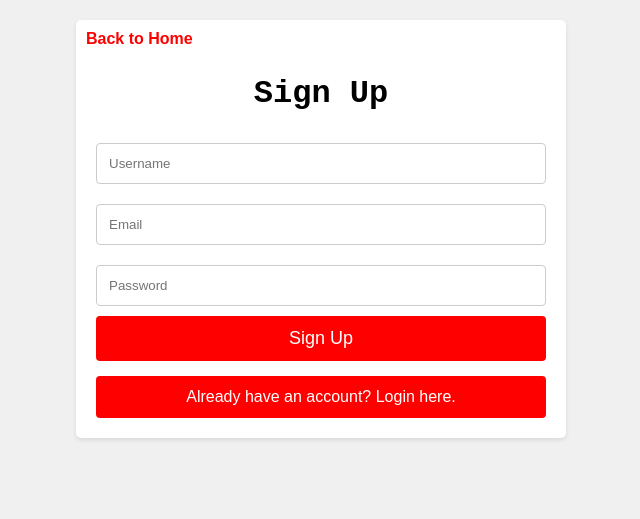
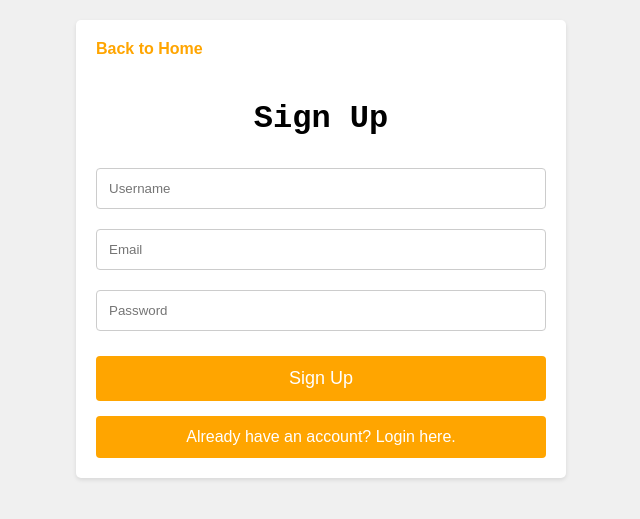
Before and after one commit to RahinAshraf/ash_driving_school, a Django app: page /signup/ in a window 1280 px wide. Shown: the top 519 px of the page, without its empty margins (319-959 px from the left). Run offline with Django 3.2, Linux system fonts and the light colour scheme.

Commit message:
Describe the changes you made

```diff
--- a/ash_driving_school/templates/signup.html
+++ b/ash_driving_school/templates/signup.html
@@ -22,26 +22,25 @@
             box-shadow: 0 2px 4px rgba(0, 0, 0, 0.1);
         }
 
-        /* Link positioning at top left inside the form container */
+        /* Back to Home link styling */
         .back-link {
             position: absolute;
-            top: 0; /* Positioned at the top of the container */
-            left: 0; /* Positioned at the left of the container */
-            color: #FF0000;
+            top: 20px; /* Adjusted positioning for spacing */
+            left: 20px;
+            color: orange; /* Changed to orange */
             text-decoration: none;
             font-weight: bold;
-            margin-top: 10px; /* Add some space from the top */
-            margin-left: 10px; /* Add some space from the left */
         }
 
         .back-link:hover {
-            color: #C8102E;
+            color: #cc8400; /* Darker orange for hover effect */
         }
 
-        h2 {
-            text-align: center;
-            color: #FF0000;
-            margin-top: 30px; /* To give space for the back-link */
+        h1 {
+            text-align: center; /* Center-align header */
+            color: black;
+            font-family: 'Courier New', Courier, monospace;
+            margin-top: 60px; /* Increased margin-top to create space below the link */
         }
 
         form {
@@ -62,16 +61,17 @@
 
         button {
             padding: 12px;
-            background-color: #FF0000;
+            background-color: orange; /* Changed to orange */
             color: white;
             border: none;
             border-radius: 4px;
             cursor: pointer;
-            font-size: 18px;
+            font-size: 18px; /* Increased font size */
+            margin-top: 15px; /* Added gap between input fields and buttons */
         }
 
         button:hover {
-            background-color: #C8102E;
+            background-color: #cc8400; /* Darker orange for hover */
         }
 
         .error {
@@ -82,31 +82,24 @@
         .login-link {
             display: inline-block;
             padding: 12px;
-            background-color: #FF0000;
+            background-color: orange; /* Changed to orange */
             color: white;
             text-decoration: none;
             border-radius: 4px;
             text-align: center;
             width: 100%;
             box-sizing: border-box;
-            margin-top: 15px;
+            margin-top: 15px; /* Added spacing between buttons */
         }
 
         .login-link:hover {
-            background-color: #C8102E;
-        }
-
-       h1 {
-            text-align: center; /* Center-align header */
-            color: black;
-            font-family: 'Courier New', Courier, monospace;
-            margin-top: 35px; /* Increased margin-top to create space below the link */
+            background-color: #cc8400; /* Darker orange for hover */
         }
     </style>
 </head>
 <body>
     <div class="container">
-        <!-- Back to Home link inside the container -->
+        <!-- Back to Home link -->
         <a href="{% url 'abu' %}" class="back-link">Back to Home</a>
 
         <h1>Sign Up</h1>
@@ -137,7 +130,7 @@
             <button type="submit">Sign Up</button>
         </form>
 
-        <!-- "Already have an account" link with added spacing -->
+        <!-- "Already have an account" link styled as a button -->
         <a href="{% url 'login' %}" class="login-link">Already have an account? Login here.</a>
     </div>
 </body>
```
